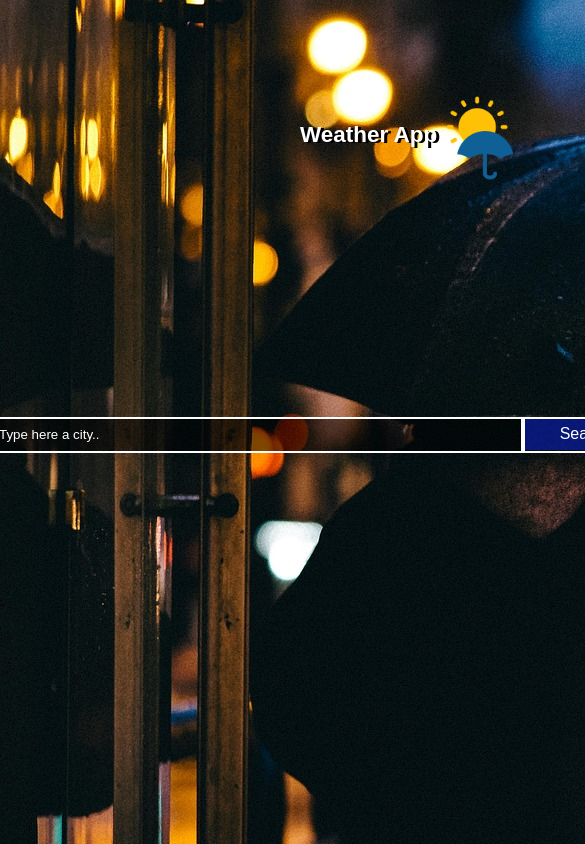
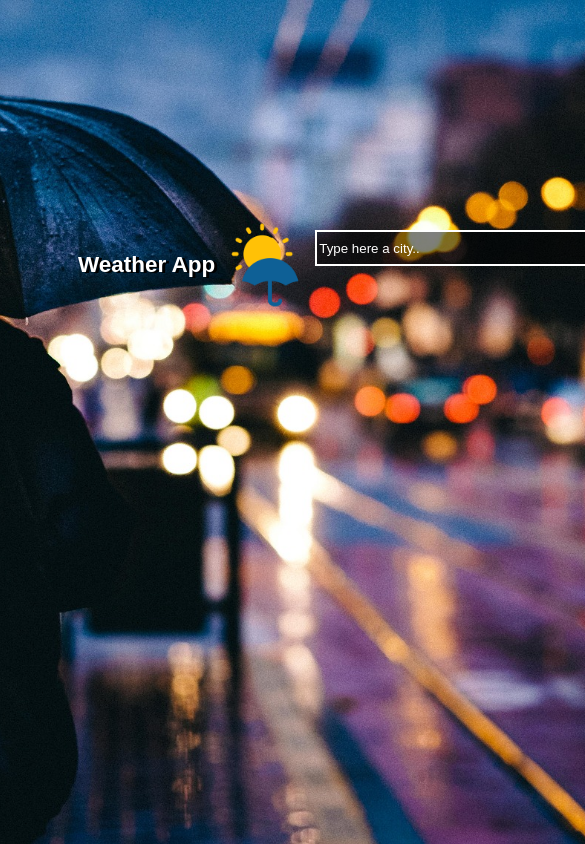
Before and after one commit to Cleiton366/Weather-App, a plain HTML site: page index.html in a window 390 px wide. Shown: the top 844 px of the page, 585 px wide, since content can reach past the window. Drawn offline with Linux system fonts and the light colour scheme.

Commit message:
responsive web design remade

```diff
--- a/css/style-index.css
+++ b/css/style-index.css
@@ -1,22 +1,19 @@
 /*page config*/
+
 body {
-    background-image: url("../assets/backgrounds/adult-1867665_1920.jpg");
+    background: url('../assets/backgrounds/adult-1867665_1920.jpg') no-repeat center fixed;
+    background-size: cover;
     margin: 0px;
-    padding: 0px;
+    height: 100%;
+    width: 100%;
     list-style: none;
     font-size: 1.2rem;
     font-family: Arial;
-    transition: background-image 1s ease-in-out;
+    transition: background-image 3s ease-in-out;
 }
 
 a {
     text-decoration: none;
-}
-
-#main {
-    height: 760px;
-    display: flex;
-    flex-wrap: wrap;
 }
 
 .small-container {
@@ -27,39 +24,36 @@ a {
     padding-right: 25px;
 }
 
-/* logo div*/
+/* search div */
 
-#divLogo {
+#divSearch {
+    padding-top: 30px;
+    width: 1000px;
+    height: 150px;
+    margin-top: 200px;
+    margin-left: 20vw;
+    display: flex;
+}
+
+#logoName {
+    margin-bottom: -25px;
     color: white;
     text-shadow: 3px 1px black;
-    margin-left: 300px;
-    margin-top: 100px;
 }
 
 #appLogo {
-    margin-top: -150px;
-    margin-left: 130px;
+    margin-top: -15px;
     width: 100px;
     height: 100px;
-}
-
-/* search div */
-
-#divSearch {
-    margin-top: 120px;
-    margin-left: -30px;
 }
 
 #divBtn {
     border: 2px solid white;
     width: 120px;
     height: 32px;
-    margin-left: 528px;
-    margin-top: -36px;
 }
 
 #searchCity {
-    margin-right: 300px;
     background-color: rgba(0, 0, 0, 0.5);
     color: white;
     border: 2px solid white;
@@ -93,7 +87,7 @@ a {
 
 #cityList {
     margin-top: 100px;
-    margin-left: 300px;
+    margin-left: 20vw;
 }
 
 .divCity {
@@ -113,27 +107,13 @@ a {
 }
 
 .divCity>img {
-    display: flex;
-    flex-wrap: wrap;
-    margin-left: 50px;
     height: 70px;
     width: 70px;
 }
 
 .icon {
-    display: flex;
-    flex-wrap: wrap;
-    margin-left: 50px;
     height: 70px;
     width: 70px;
-}
-
-.fa-times {
-    display: flex;
-    flex-wrap: wrap;
-    margin-left: 140px;
-    margin-top: 10px;
-    color: white;
 }
 
 /* more info div */
@@ -167,7 +147,7 @@ a {
     margin-left: 580px;
 }
 
-.deletebtn{
+.deletebtn {
     height: 35px;
     width: 35px;
     margin-left: 570px;
--- a/index.html
+++ b/index.html
@@ -15,14 +15,13 @@
 
 <body>
     <section id="main">
-        <div id="divLogo">
-            <h3>Weather App</h3>
-            <img id="appLogo" src="..\weather-app\assets\icons\iconfinder_weather15_4102325.png" alt="">
-        </div>
-        <div class="small-container" id="divSearch">
-            <input id="searchCity" type="text" placeholder="Type here a city..">
-            <div id="divBtn"><input id="searchBtn" class="btn" type="button" value="Search" onclick="addCity()"></div>
-        </div>
+            <div id="divSearch">
+                <h3 id="logoName">Weather App</h3>
+                <img id="appLogo" src="..\weather-app\assets\icons\iconfinder_weather15_4102325.png">
+                <input id="searchCity" type="text" placeholder="Type here a city..">
+                <div id="divBtn"><input id="searchBtn" class="btn" type="button" value="Search" onclick="addCity()">
+                </div>
+            </div>
         <div class="grid" id="cityList"></div>
         <div class="small-container" id="moreInfo"></div>
     </section>
--- a/js/api-key.js
+++ b/js/api-key.js
@@ -1 +1 @@
-var apiKey = '';
+var apiKey = 'ca6df3c66aa95c8008b0d75b164bd9c9';
--- a/js/index-script.js
+++ b/js/index-script.js
@@ -1,5 +1,4 @@
 var cities = [];
-
 //open moreInfo
 $(document).on('click', '.divCity', function () {
     var contentId = $(this).attr("id");
@@ -12,14 +11,14 @@ $(document).on('click', '.divCity', function () {
 })
 //close moreInfo
 $(document).on("click", ".backIcon", function () {
-    document.getElementById("cityList").style.marginTop = "-150px";
+    document.getElementById("cityList").style.marginTop = "100px";
     $("#moreInfo").hide();
     $("#divLogo").show();
     $("#divSearch").show();
     renderCities();
 })
 function closeInfo(){
-    document.getElementById("cityList").style.marginTop = "-150px";
+    document.getElementById("cityList").style.marginTop = "100px";
     $("#moreInfo").hide();
     $("#divLogo").show();
     $("#divSearch").show();
```
Also changed, not shown: 1 other file.
